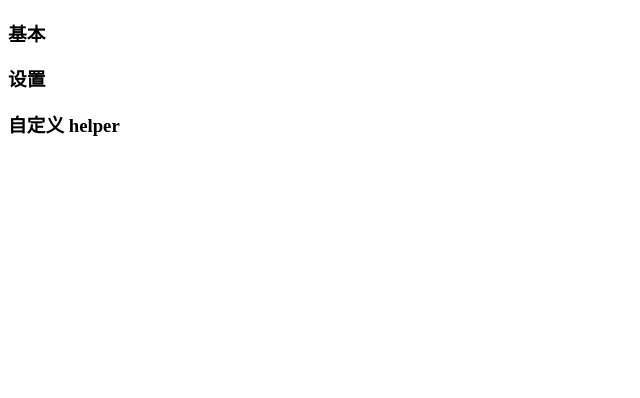
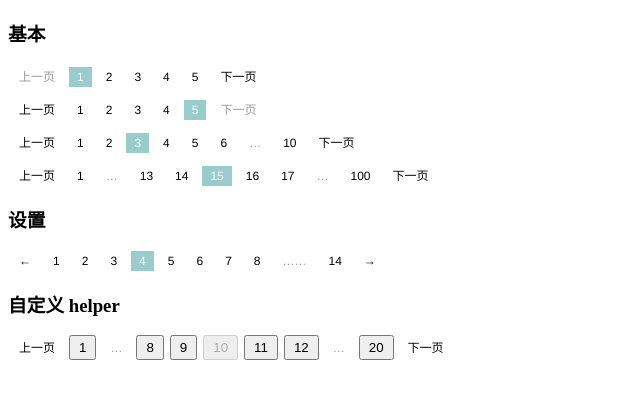
Before and after one commit to meowtec/page-navigator, a plain HTML site: page example.html in a window 1280 px wide. Shown: the whole page, without its empty margins (0-640 px from the left). Drawn offline with Linux system fonts and the light colour scheme.

Commit message:
js版本example

```diff
--- a/example.html
+++ b/example.html
@@ -48,7 +48,33 @@
 <h3>自定义 helper</h3>
 <div id="c-2" class="nav"></div>
 
-<script type="text/javascript" src="require.js" data-main="test.js" ></script>
+<script type="text/javascript" src="pagenavigator.js"></script>
+<script type="text/javascript">
+  var $ = function(s){
+    return document.getElementById(s)
+  }
+  var nav = new PageNavigator()
+  $('c-0-0').innerHTML = nav.create(1, 5)
+  $('c-0-1').innerHTML = nav.create(5, 5)
+  $('c-0-2').innerHTML = nav.create(3, 10)
+  $('c-0-3').innerHTML = nav.create(15, 100)
+
+  var nav2 = new PageNavigator({
+    linkHelper: 'list.html?page={{page}}&from={{current}}&max={{max}}',
+    prevText: '←',
+    nextText: '→',
+    moreText: '……',
+    size: 9,
+    numberHelper: '<a href="{{link}}" class="item number ui-nav" data-page="{{page}}">{{page}}</a>'
+  })
+  $('c-1').innerHTML = nav2.create(4, 14)
+
+  var nav3 = new PageNavigator({
+    numberHelper: '<button href="{{link}}" class="item number" data-page="{{page}}">{{page}}</button>',
+    currentHelper: '<button class="item number current" data-page="{{page}}" disabled="disabled">{{page}}</button>'
+  })
+  $('c-2').innerHTML = nav3.create(10, 20)
+</script>
 
 </body>
 </html>
```
